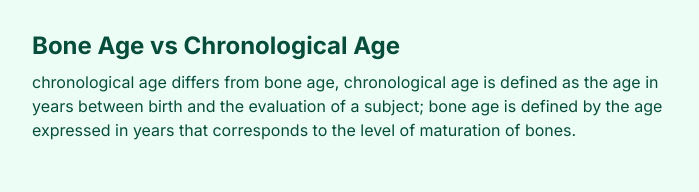
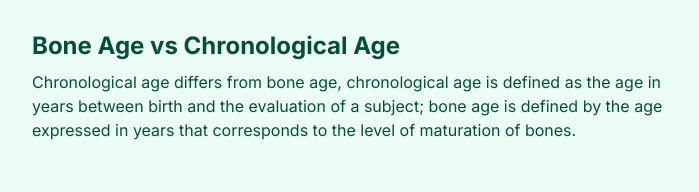
Before and after one commit to CbZeroZero/chronological-age-calculator, a Next.js app: page / in a window 1280 px wide. Shown: the part 1202-1394 px from the top of the page, without its empty margins (288-987 px from the left). Built offline with nearby package versions, Linux system fonts and the light colour scheme.

Commit message:
Fix formatting and typos in page.tsx and AgeCalculator.tsx

```diff
--- a/app/page.tsx
+++ b/app/page.tsx
@@ -35,7 +35,7 @@ export default function Home() {
         </p>
         <h2 className='text-emerald-900	text-2xl font-bold text-left mt-12'>Bone Age vs Chronological Age</h2>
         <p className='text-emerald-900 mt-2'>
-          chronological age differs from bone age, chronological age is defined as the age in years between birth and the evaluation of a subject; bone age is defined by the age expressed in years that corresponds to the level of maturation of bones.
+          Chronological age differs from bone age, chronological age is defined as the age in years between birth and the evaluation of a subject; bone age is defined by the age expressed in years that corresponds to the level of maturation of bones.
         </p>
         <h2 className='text-emerald-900	text-2xl font-bold text-left mt-12'>Mental Age and Chronological Age</h2>
         <p className='text-emerald-900 mt-2'>Mental age is a concept related to intelligence. It looks at how a specific individual, at a specific age, performs intellectually, compared to average intellectual performance for that individual&apos;s actual chronological age.</p>
--- a/components/AgeCalculator.tsx
+++ b/components/AgeCalculator.tsx
@@ -276,10 +276,13 @@ export default function AgeCalculator() {
                                 <SelectTrigger>
                                     <SelectValue placeholder={birthMonth.toString()} />
                                 </SelectTrigger>
+
                                 <SelectContent>
+                                    <div className='grid grid-cols-3'>
                                         {Array.from({ length: 12 }, (_, i) => (
                                             <SelectItem key={i + 1} value={(i + 1).toString()}>{new Date(0, i).toLocaleString('default', { month: 'long' })}</SelectItem>
                                         ))}
+                                    </div>
                                 </SelectContent>
                             </Select>
                         </div>
@@ -293,11 +296,13 @@ export default function AgeCalculator() {
                                     <SelectValue placeholder={birthDay.toString()} />
                                 </SelectTrigger>
                                 <SelectContent>
+                                    <div className='grid grid-cols-5'>
                                         {Array.from({ length: getDaysInMonth(birthYear, birthMonth) }, (_, i) => (
                                             <SelectItem key={i + 1} value={(i + 1).toString()}>
                                                 {i + 1}
                                             </SelectItem>
                                         ))}
+                                    </div>
                                 </SelectContent>
                             </Select>
                         </div>
@@ -335,11 +340,13 @@ export default function AgeCalculator() {
                                         <SelectValue placeholder={ageMonth.toString()} />
                                     </SelectTrigger>
                                     <SelectContent>
+                                        <div className='grid grid-cols-3'>
                                             {Array.from({ length: 12 }, (_, i) => (
                                                 <SelectItem key={i + 1} value={(i + 1).toString()}>
                                                     {new Date(0, i).toLocaleString('default', { month: 'long' })}
                                                 </SelectItem>
                                             ))}
+                                        </div>
                                     </SelectContent>
                                 </Select>
 
@@ -354,11 +361,13 @@ export default function AgeCalculator() {
                                         <SelectValue placeholder={ageDay.toString()} />
                                     </SelectTrigger>
                                     <SelectContent>
+                                        <div className='grid grid-cols-5'>
                                             {Array.from({ length: getDaysInMonth(ageYear, ageMonth) }, (_, i) => (
                                                 <SelectItem key={i + 1} value={(i + 1).toString()}>
                                                     {i + 1}
                                                 </SelectItem>
                                             ))}
+                                        </div>
                                     </SelectContent>
                                 </Select>
                             </div>
```
Lines whose indentation alone changed are shown as unchanged.
